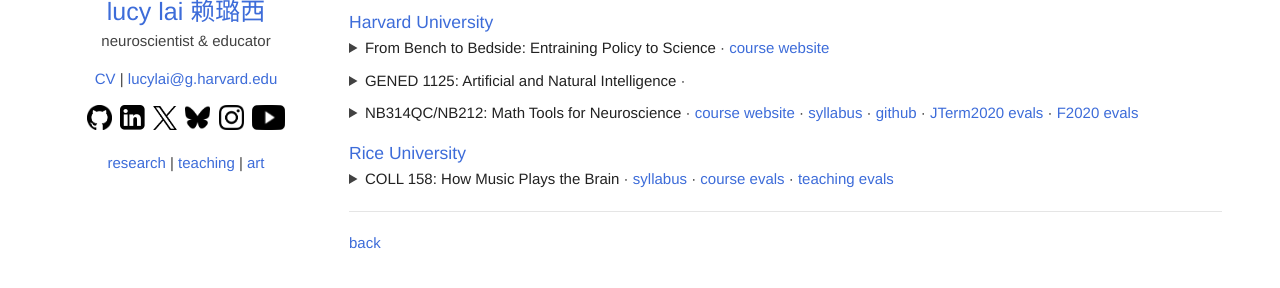
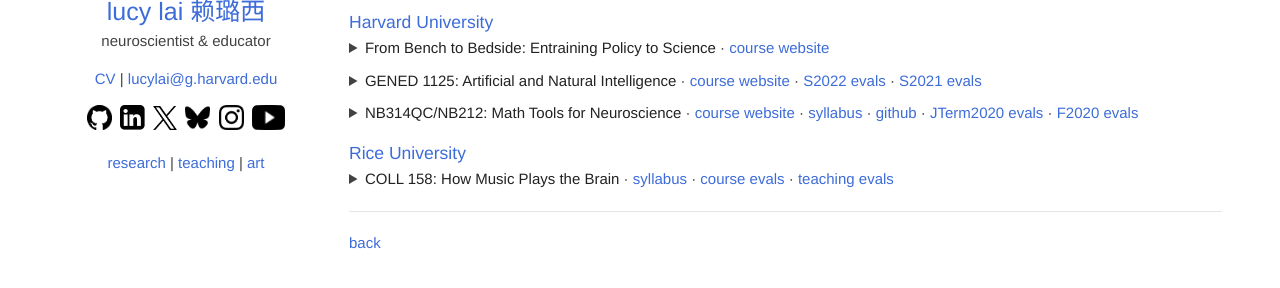
Before and after one commit to lucylai96/lucylai96.github.io, a Jekyll site: the page built from teaching.md, in a window 1280 px wide, cut to the strip 255-543 px from the top of the page. Built offline with Jekyll 4.4.1, drawn with Linux system fonts in a browser that asks for light colours; our own code applies the rules of GitHub Pages for plain Markdown files; some of the changed lines change nothing that is shown.

Commit message:
Update teaching.md

```diff
--- a/teaching.md
+++ b/teaching.md
@@ -32,7 +32,7 @@
 
 
 <details style="margin-bottom: 10px;">
-<summary><strong>GENED 1125: Artificial and Natural Intelligence</strong> · </summary>
+<summary><strong>GENED 1125: Artificial and Natural Intelligence</strong> ·
 <a href="https://gened1125.github.io/spring2024/" target="_blank">course website</a> ·
 <a href="./files/gened1125_s22.pdf" target="_blank">S2022 evals</a> ·
 <a href="./files/gened1125_s21.pdf" target="_blank">S2021 evals</a> </summary>
```
